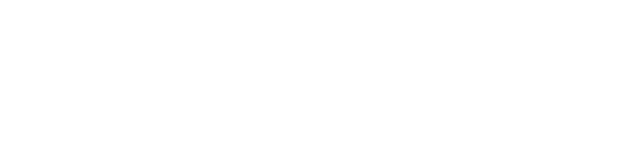
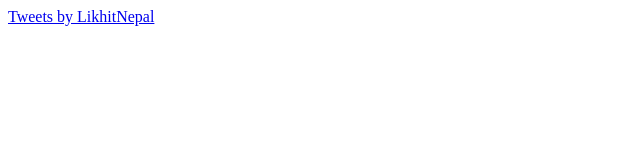
Before and after one commit to vertuol/likhit, a plain HTML site: page news.html in a window 1280 px wide. Shown: the whole page, without its empty margins (0-640 px from the left). Drawn offline with Linux system fonts and the light colour scheme.

Commit message:
Update news.html

```diff
--- a/news.html
+++ b/news.html
@@ -8,6 +8,6 @@
     </style>
   </head>
   <body>
-    <script async src="https://platform.twitter.com/widgets.js" charset="utf-8"></script>
+    <a class="twitter-timeline" href="https://twitter.com/LikhitNepal?ref_src=twsrc%5Etfw">Tweets by LikhitNepal</a> <script async src="https://platform.twitter.com/widgets.js" charset="utf-8"></script>
   </body>
 </html>
```
